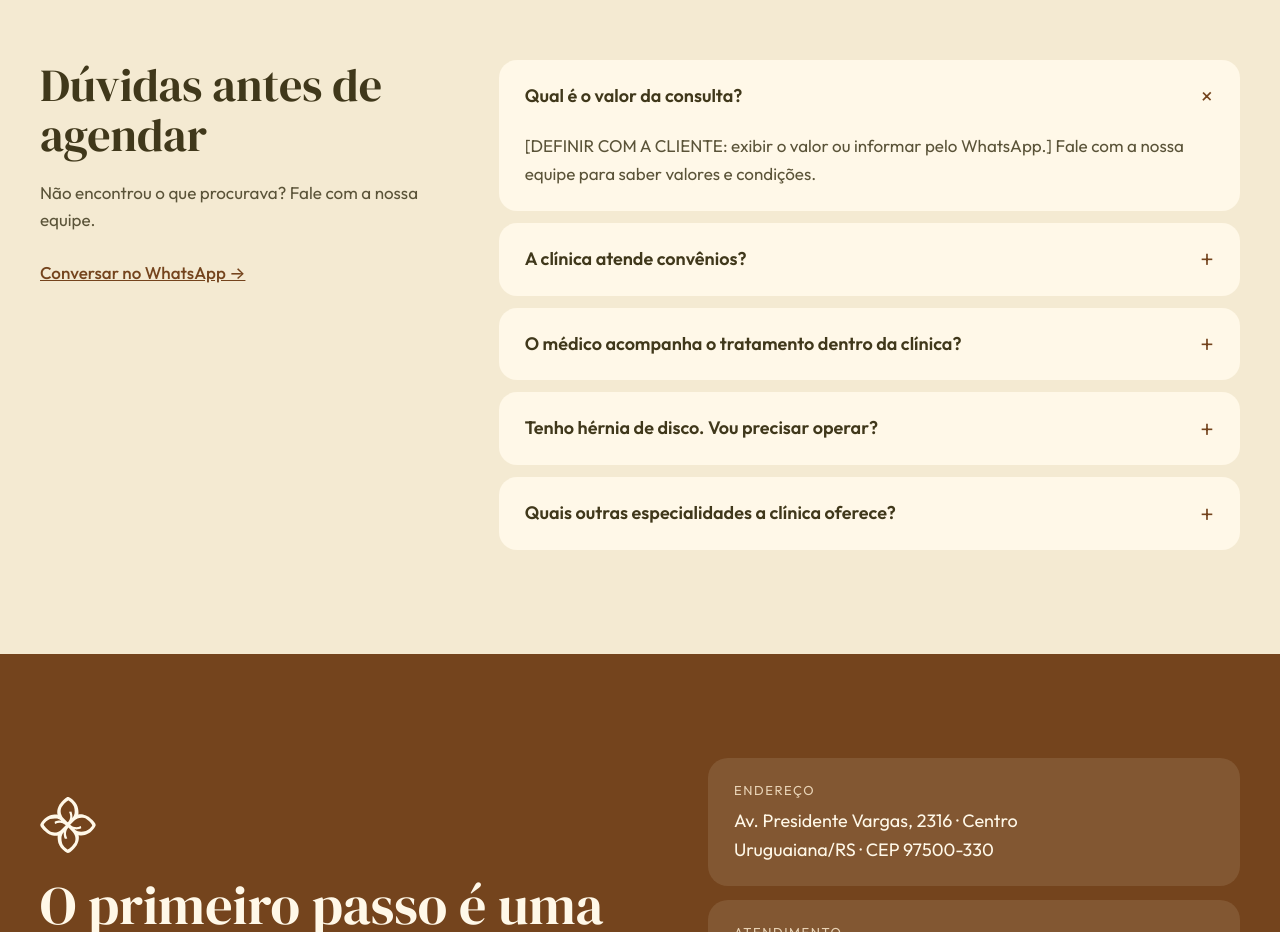
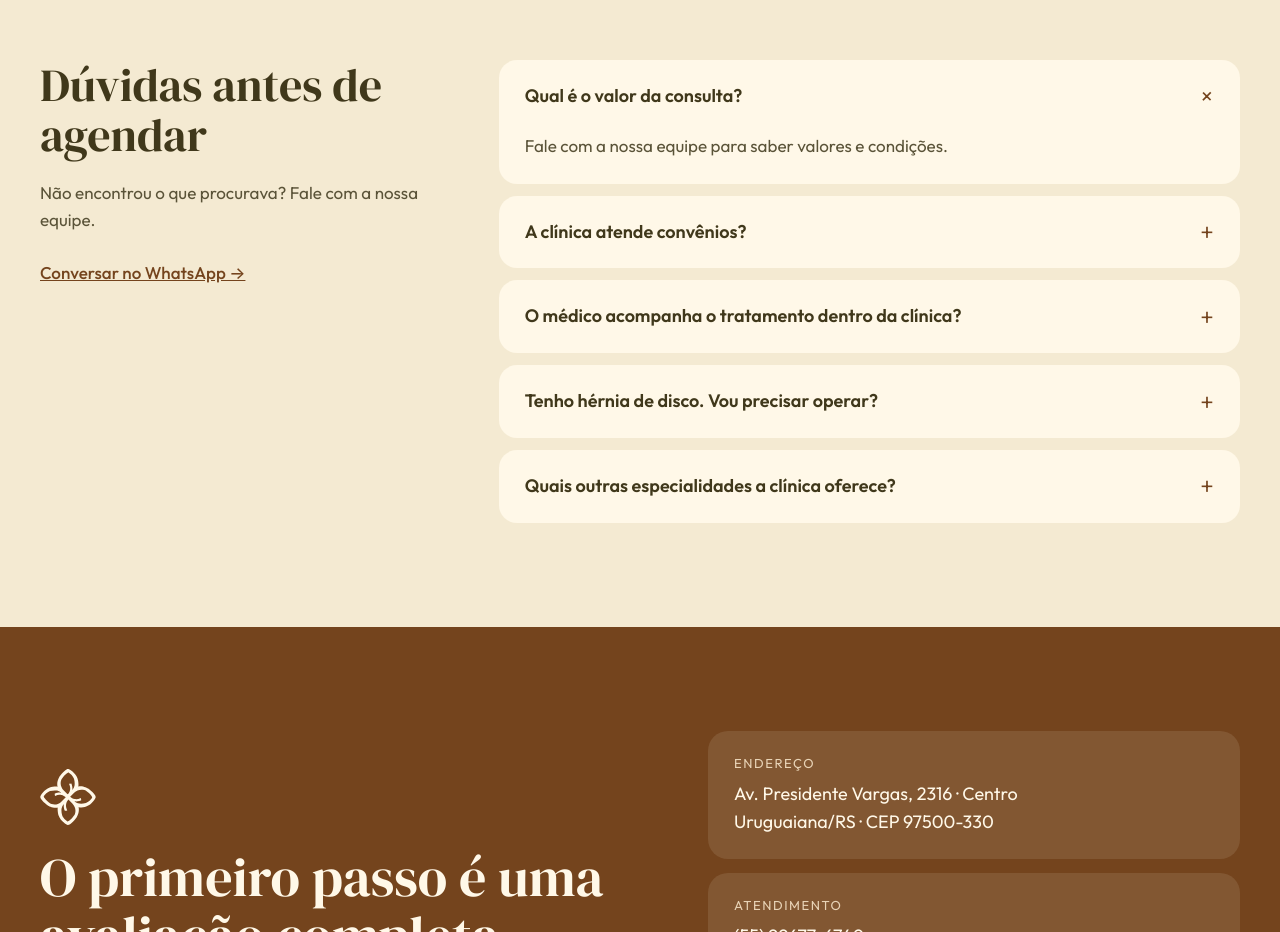
Before and after one commit to eufilipesalles/clinicaflamboyant, a plain HTML site: page index.html in a window 1280 px wide. Shown: the part 8380-9312 px from the top of the page. Drawn offline with Linux system fonts and the light colour scheme.

Commit message:
Dúvidas: remove nota interna da resposta sobre o valor da consulta
Co-Authored-By: Claude Opus 5.5 <noreply@anthropic.com>
Claude-Session: https://claude.ai/code/session_01JBeuXZSquGUFqxPYK4XJKW

```diff
--- a/index.html
+++ b/index.html
@@ -391,7 +391,7 @@
     <div class="faq" id="faq">
       <div class="faq__item">
         <button class="faq__pergunta" type="button" aria-expanded="true" aria-controls="faq-1"><span>Qual é o valor da consulta?</span><span class="faq__icone" aria-hidden="true">+</span></button>
-        <p class="faq__resposta" id="faq-1">[DEFINIR COM A CLIENTE: exibir o valor ou informar pelo WhatsApp.] Fale com a nossa equipe para saber valores e condições.</p>
+        <p class="faq__resposta" id="faq-1">Fale com a nossa equipe para saber valores e condições.</p>
       </div>
       <div class="faq__item">
         <button class="faq__pergunta" type="button" aria-expanded="false" aria-controls="faq-2"><span>A clínica atende convênios?</span><span class="faq__icone" aria-hidden="true">+</span></button>
```
